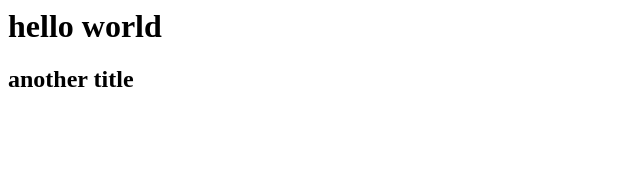
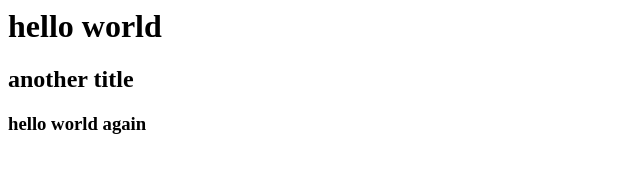
Before and after one commit to harrisonmalone/my-first-git-project, a plain HTML site: page index.html in a window 1280 px wide. Shown: the whole page, without its empty margins (0-640 px from the left). Drawn offline with Linux system fonts and the light colour scheme.

```diff
--- a/index.html
+++ b/index.html
@@ -1,2 +1,3 @@
 <h1>hello world</h1>
 <h2>another title</h2>
+<h3>hello world again</h3>
```
